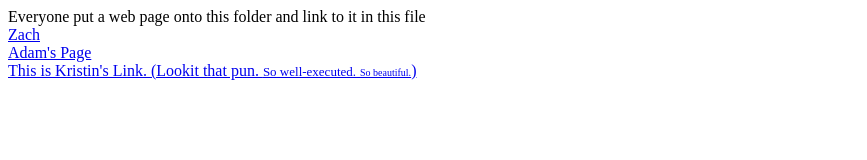
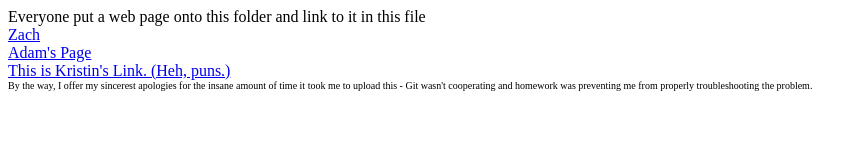
Before and after one commit to PCHWebClub/samples2013, a plain HTML site: page index.html in a window 1280 px wide. Shown: the whole page, without its empty margins (0-867 px from the left). Drawn offline with Linux system fonts and the light colour scheme.

Commit message:
tweaked the code in index.html for Kristin's link
I don't know if I'm messing with any taboos in the world of open-source programming, but the length of my line bugged me, so I fixed it.

```diff
--- a/index.html
+++ b/index.html
@@ -4,6 +4,8 @@ Everyone put a web page onto this folder and link to it in this file</br>
 
 <a href='zach.html'>Zach</a><br />
 <a href='PCH_Project\index.html'>Adam's Page</a><br />
-<a href='http://wikicheats.gametrailers.com/images/d/de/Super_Smash_Bros_Link_01.jpg' title="Also my sincerest apologies for the insane amount of time it took me to upload this - Git wasn't cooperating and homework was preventing me from properly troubleshooting the problem.">This is Kristin's Link. (Lookit that pun. <font size="2">So well-executed.</font> <font size="0.5">So beautiful.</font>)</a></br>
+<a href='http://wikicheats.gametrailers.com/images/d/de/Super_Smash_Bros_Link_01.jpg'>This is Kristin's Link. (Heh, puns.)</a></br>
+<font size="0.5">By the way, I offer my sincerest apologies for the insane amount of time it took me to upload this -
+	Git wasn't cooperating and homework was preventing me from properly troubleshooting the problem.</font></br>
 </body>
 </html>
```
